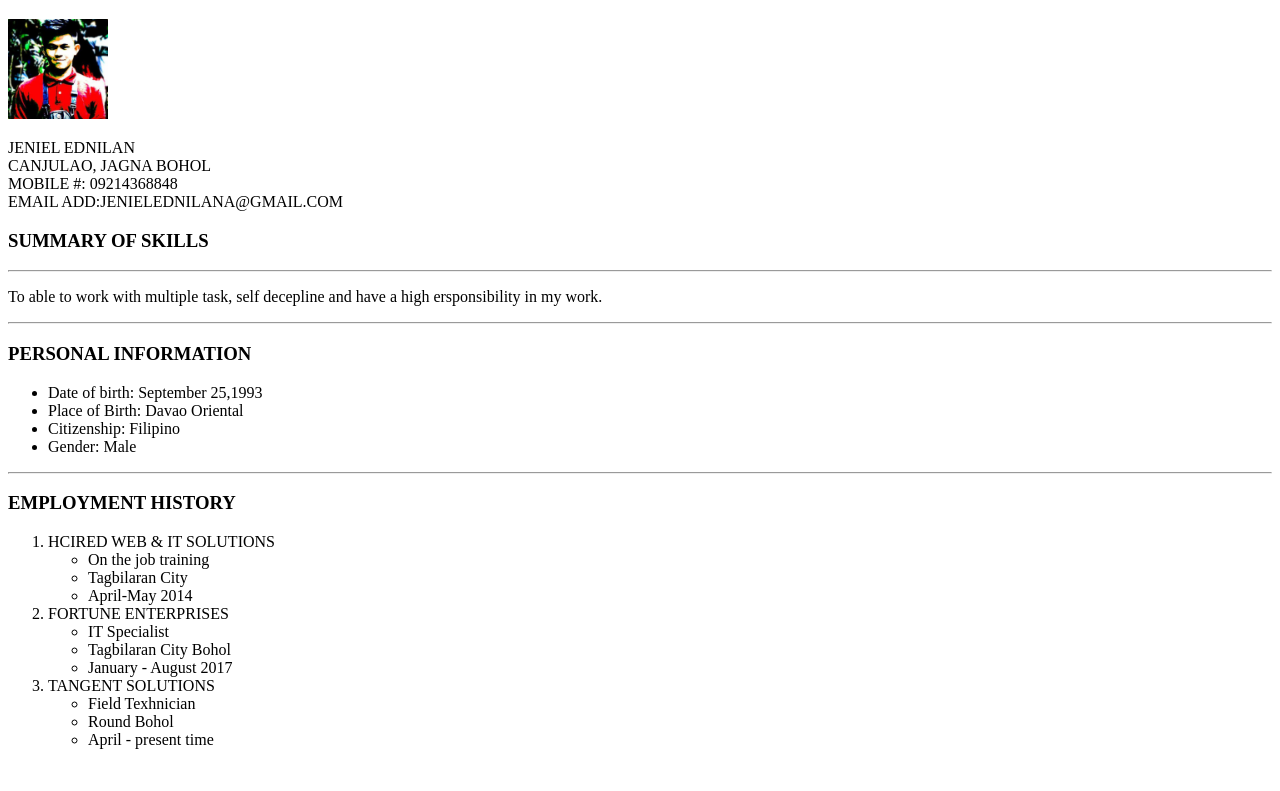
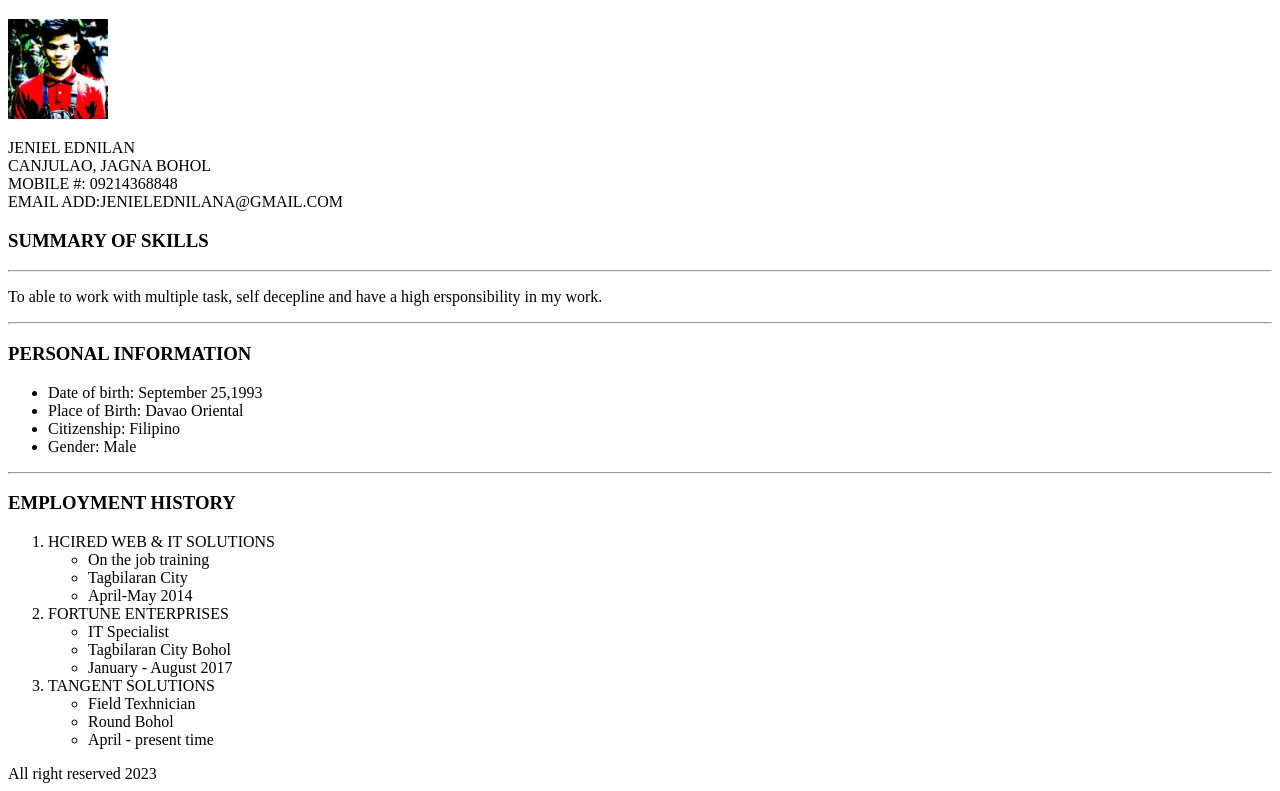
Before and after one commit to jeniel/html-resume2, a plain HTML site: page index.html in a window 1280 px wide. Shown: the part 61-852 px from the top of the page. Before the commit the page ends 826 px from the top, so only its background shows below. Drawn offline with Linux system fonts and the light colour scheme.

Commit message:
Update index.html

```diff
--- a/index.html
+++ b/index.html
@@ -50,4 +50,5 @@
 
 
 </body>
+    <footer>All right reserved 2023</footer>
 </html>
```
